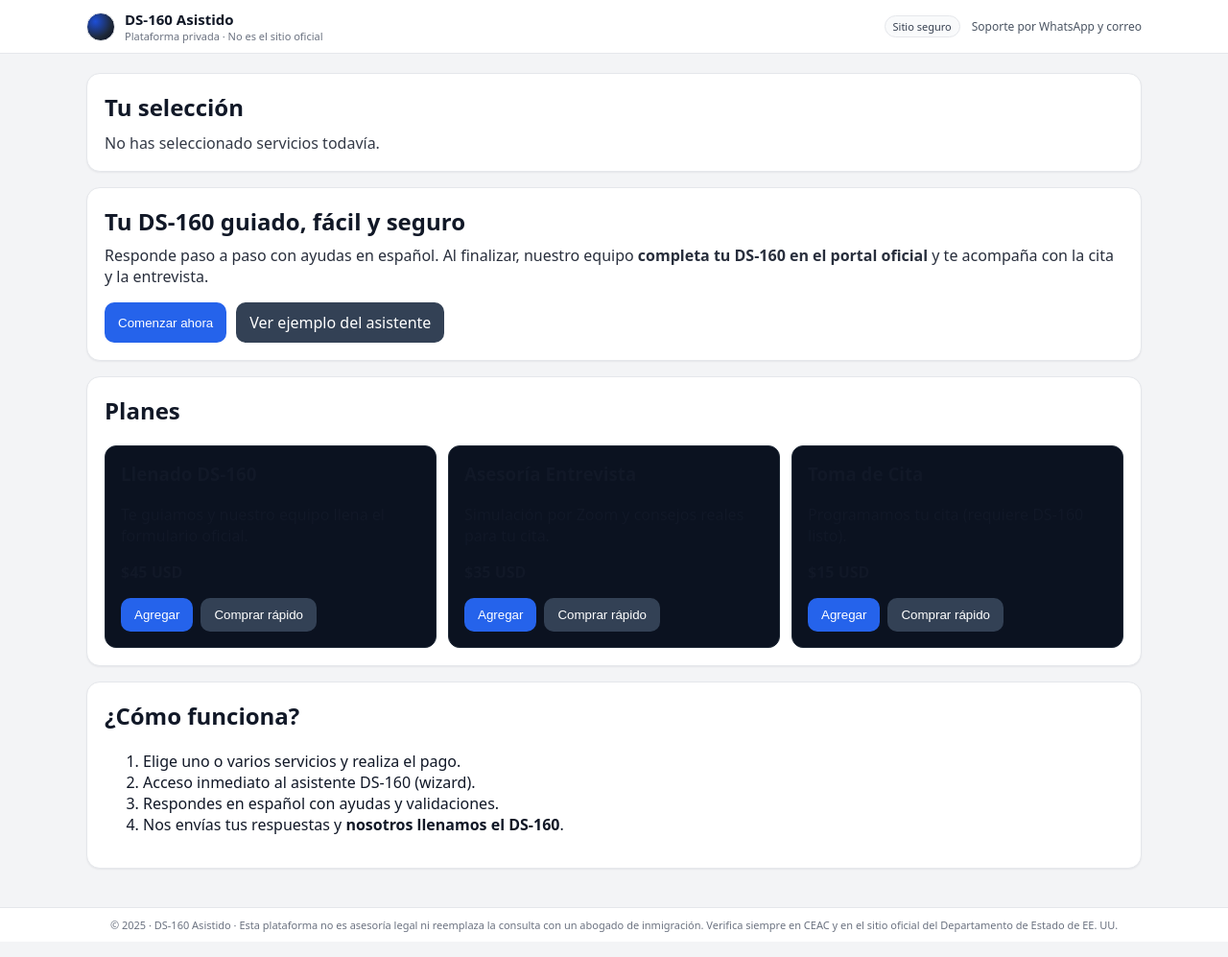
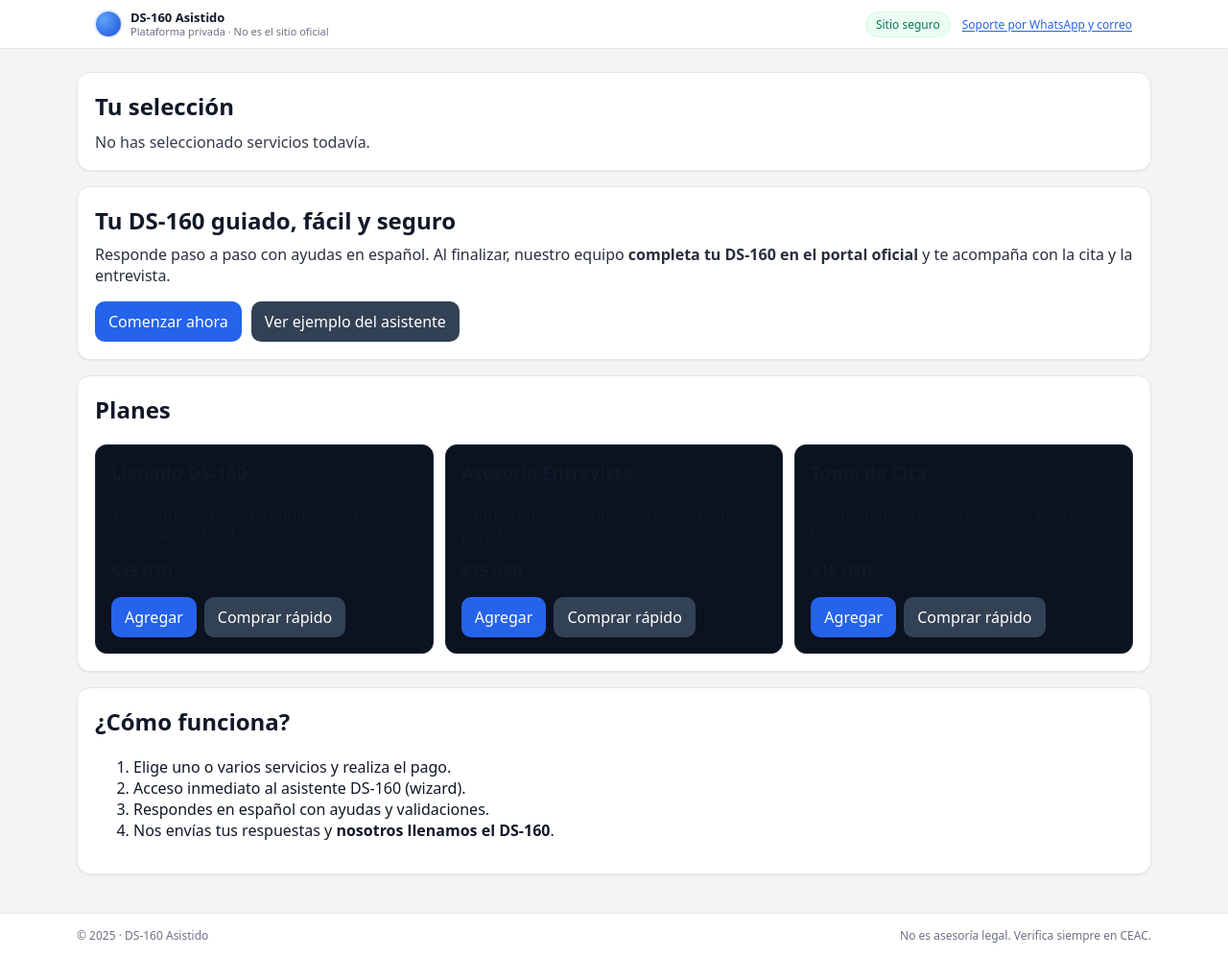
Before and after one commit to robertotitus86/ds160-app, a Next.js app: page / in a window 1280 px wide. Shown: the whole page at 96% size. Built offline with nearby package versions, Linux system fonts and the light colour scheme.

Commit message:
Update layout.tsx

```diff
--- a/app/layout.tsx
+++ b/app/layout.tsx
@@ -1,128 +1,107 @@
-// app/layout.tsx
 import type { Metadata } from "next";
-import React, { CSSProperties } from "react";
+import React from "react";
+import "./globals.css";
 
 export const metadata: Metadata = {
-  title: "DS-160 Asistido · Formulario guiado",
-  description:
-    "Asistente para completar el formulario DS-160 paso a paso. No es asesoría legal.",
+  title: "DS-160 Asistido",
+  description: "Asistente en español para completar tu formulario DS-160 con apoyo guiado.",
 };
 
-type StyleMap = {
-  body: CSSProperties;
-  shell: CSSProperties;
-  navbar: CSSProperties;
-  navInner: CSSProperties;
-  brand: CSSProperties;
-  brandLogo: CSSProperties;
-  brandText: CSSProperties;
-  brandTitle: CSSProperties;
-  brandSub: CSSProperties;
-  navRight: CSSProperties;
-  badge: CSSProperties;
-  main: CSSProperties;
-  footer: CSSProperties;
-  footerInner: CSSProperties;
-};
-
-const styles: StyleMap = {
+const styles = {
   body: {
     margin: 0,
-    fontFamily: "system-ui, -apple-system, BlinkMacSystemFont, sans-serif",
-    backgroundColor: "#f3f4f6", // página gris muy clara
+    background: "#f3f4f6",
     color: "#111827",
-  },
-
+  } as React.CSSProperties,
   shell: {
     minHeight: "100vh",
     display: "flex",
-    flexDirection: "column", // <- YA tipado correctamente
+    flexDirection: "column",
+  } as React.CSSProperties,
+  navbar: {
+    background: "#ffffff",
+    borderBottom: "1px solid #e5e7eb",
+    position: "sticky" as const,
+    top: 0,
+    zIndex: 20,
   },
-
-  navbar: {
-    borderBottom: "1px solid #e5e7eb",
-    backgroundColor: "#ffffff",
-  },
-
   navInner: {
-    maxWidth: 1100,
+    maxWidth: 1120,
     margin: "0 auto",
-    padding: "10px 16px",
+    padding: "10px 20px",
     display: "flex",
     alignItems: "center",
     justifyContent: "space-between",
     gap: 16,
-  },
-
+  } as React.CSSProperties,
   brand: {
     display: "flex",
     alignItems: "center",
     gap: 10,
-  },
-
-  brandLogo: {
-    width: 28,
-    height: 28,
-    borderRadius: "50%",
-    border: "1px solid #e5e7eb",
-    background:
-      "radial-gradient(circle at 30% 30%, #1d4ed8, #1e293b 60%, #020617)",
-  },
-
+  } as React.CSSProperties,
+  brandDot: {
+    width: 26,
+    height: 26,
+    borderRadius: "999px",
+    background: "radial-gradient(circle at 30% 30%, #60a5fa, #1d4ed8)",
+    boxShadow: "0 0 0 2px #e5edff",
+  } as React.CSSProperties,
   brandText: {
     display: "flex",
     flexDirection: "column",
-  },
-
+    fontSize: 13,
+    lineHeight: 1.25,
+  } as React.CSSProperties,
   brandTitle: {
-    fontSize: 15,
-    fontWeight: 600,
-    color: "#111827",
-  },
-
+    fontWeight: 700,
+  } as React.CSSProperties,
   brandSub: {
     fontSize: 11,
     color: "#6b7280",
-  },
-
+  } as React.CSSProperties,
   navRight: {
     display: "flex",
     alignItems: "center",
     gap: 12,
     fontSize: 12,
-    color: "#4b5563",
-  },
-
-  badge: {
-    padding: "3px 8px",
+  } as React.CSSProperties,
+  navPill: {
+    padding: "4px 10px",
     borderRadius: 999,
-    border: "1px solid #e5e7eb",
-    backgroundColor: "#f9fafb",
-    fontSize: 11,
-    color: "#374151",
-  },
-
+    border: "1px solid #d1fae5",
+    background: "#ecfdf3",
+    color: "#047857",
+    fontWeight: 500,
+  } as React.CSSProperties,
+  navLink: {
+    color: "#2563eb",
+    textDecoration: "underline",
+    textUnderlineOffset: 2,
+  } as React.CSSProperties,
   main: {
     flex: 1,
-    maxWidth: 1100,
-    width: "100%",
+    padding: "24px 16px 40px",
+  } as React.CSSProperties,
+  mainInner: {
+    maxWidth: 1120,
     margin: "0 auto",
-    padding: "20px 16px 40px",
-  },
-
+  } as React.CSSProperties,
   footer: {
     borderTop: "1px solid #e5e7eb",
-    backgroundColor: "#ffffff",
-    padding: "10px 16px",
-    fontSize: 11,
+    background: "#ffffff",
+    padding: "14px 16px",
+    fontSize: 12,
     color: "#6b7280",
-    textAlign: "center",
-  },
-
+  } as React.CSSProperties,
   footerInner: {
-    maxWidth: 1100,
+    maxWidth: 1120,
     margin: "0 auto",
-  },
+    display: "flex",
+    justifyContent: "space-between",
+    alignItems: "center",
+    gap: 10,
+    flexWrap: "wrap" as const,
+  } as React.CSSProperties,
 };
 
 export default function RootLayout({
@@ -136,9 +115,8 @@ export default function RootLayout({
         <div style={styles.shell}>
           <header style={styles.navbar}>
             <div style={styles.navInner}>
-              {/* Marca / “tipo embajada” */}
               <div style={styles.brand}>
-                <div style={styles.brandLogo} />
+                <div style={styles.brandDot} />
                 <div style={styles.brandText}>
                   <span style={styles.brandTitle}>DS-160 Asistido</span>
                   <span style={styles.brandSub}>
@@ -146,22 +124,28 @@ export default function RootLayout({
                   </span>
                 </div>
               </div>
-
               <div style={styles.navRight}>
-                <span style={styles.badge}>Sitio seguro</span>
-                <span>Soporte por WhatsApp y correo</span>
+                <span style={styles.navPill}>Sitio seguro</span>
+                <a
+                  href="https://wa.me/593987846751"
+                  target="_blank"
+                  rel="noreferrer"
+                  style={styles.navLink}
+                >
+                  Soporte por WhatsApp y correo
+                </a>
               </div>
             </div>
           </header>
 
-          <main style={styles.main}>{children}</main>
+          <main style={styles.main}>
+            <div style={styles.mainInner}>{children}</div>
+          </main>
 
           <footer style={styles.footer}>
             <div style={styles.footerInner}>
-              © 2025 · DS-160 Asistido · Esta plataforma no es asesoría legal ni
-              reemplaza la consulta con un abogado de inmigración. Verifica
-              siempre en CEAC y en el sitio oficial del Departamento de Estado
-              de EE. UU.
+              <span>© {new Date().getFullYear()} · DS-160 Asistido</span>
+              <span>No es asesoría legal. Verifica siempre en CEAC.</span>
             </div>
           </footer>
         </div>
```
